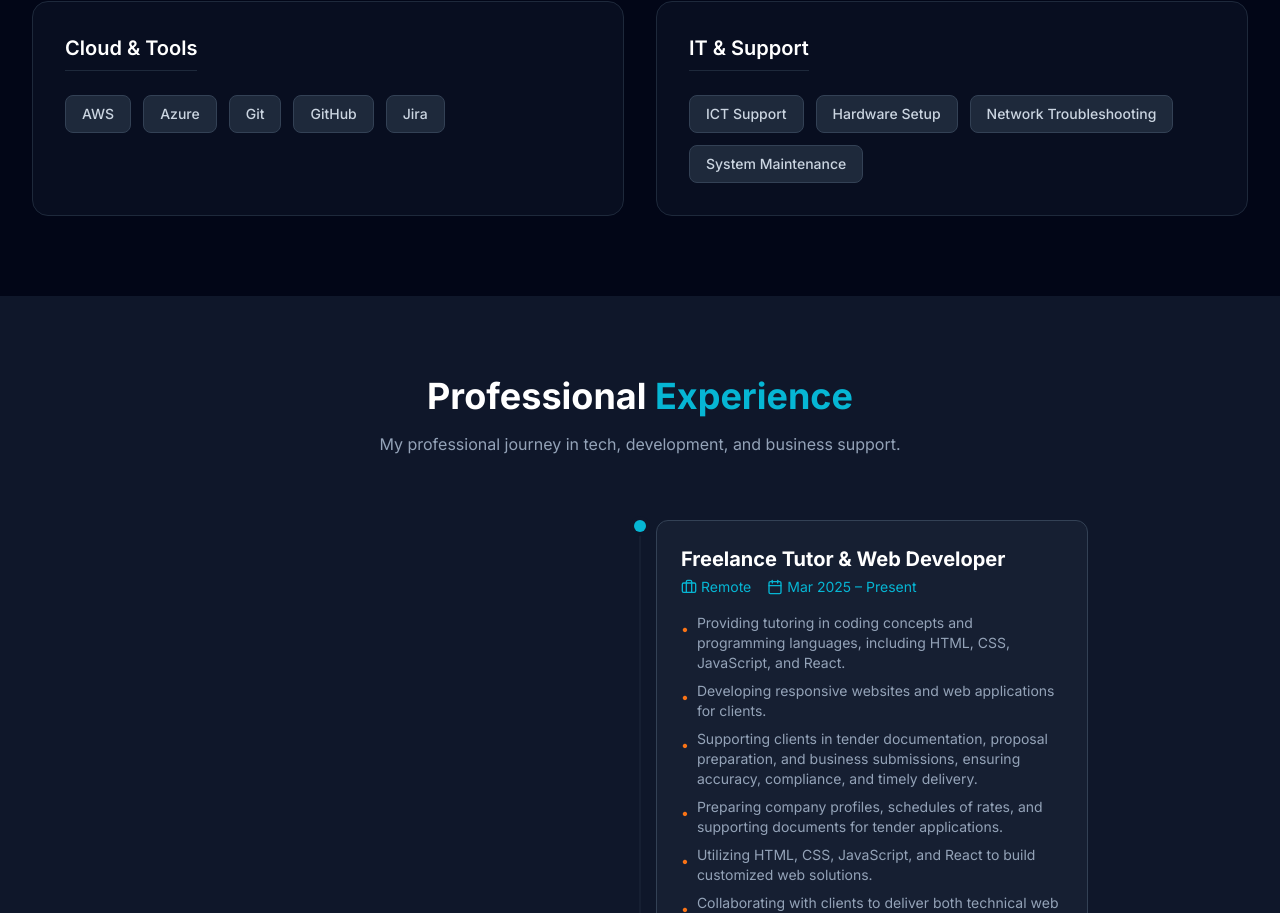
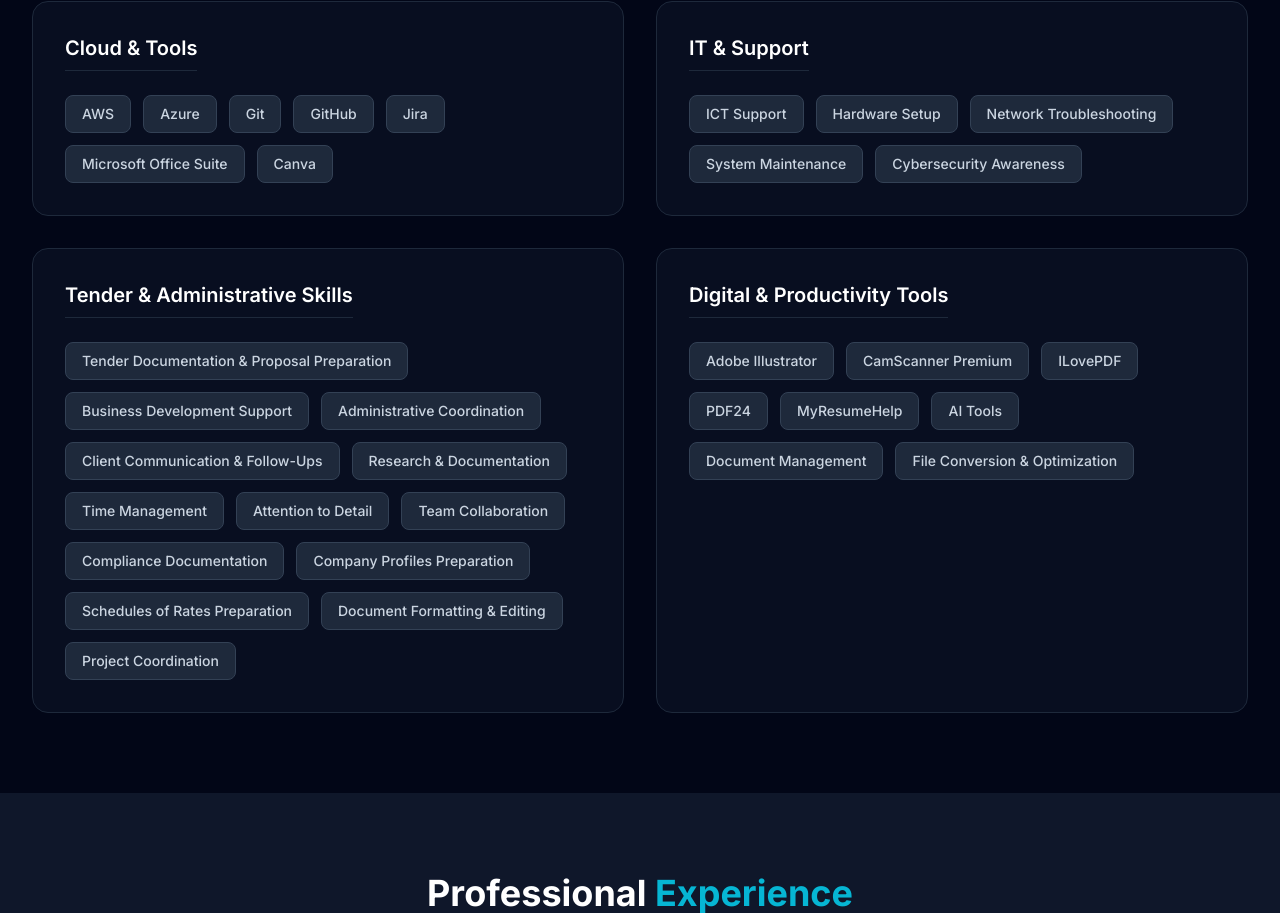
Before and after one commit to bethkimani/Beth-Kimani-portfolio-2026, a React (Vite) app: page / in a window 1280 px wide. Shown: the part 1872-2785 px from the top of the page. Built offline with nearby package versions, Linux system fonts and the light colour scheme.

Commit message:
Update Skills.tsx

```diff
--- a/src/components/Skills.tsx
+++ b/src/components/Skills.tsx
@@ -1,6 +1,7 @@
 import React from 'react';
 import { SectionWrapper } from './SectionWrapper';
 import { motion } from 'framer-motion';
+
 const skillCategories = [
   {
     title: 'Languages & Frameworks',
@@ -13,8 +14,9 @@
       'Express',
       'PHP',
       'Python',
-  'Java']
-
+      'Java',
+      'WordPress'
+    ]
   },
   {
     title: 'Databases',
@@ -22,7 +24,15 @@
   },
   {
     title: 'Cloud & Tools',
-  skills: ['AWS', 'Azure', 'Git', 'GitHub', 'Jira']
+    skills: [
+      'AWS',
+      'Azure',
+      'Git',
+      'GitHub',
+      'Jira',
+      'Microsoft Office Suite',
+      'Canva'
+    ]
   },
   {
     title: 'IT & Support',
@@ -30,9 +40,42 @@
       'ICT Support',
       'Hardware Setup',
       'Network Troubleshooting',
-  'System Maintenance']
-
-}];
+      'System Maintenance',
+      'Cybersecurity Awareness'
+    ]
+  },
+  {
+    title: 'Tender & Administrative Skills',
+    skills: [
+      'Tender Documentation & Proposal Preparation',
+      'Business Development Support',
+      'Administrative Coordination',
+      'Client Communication & Follow-Ups',
+      'Research & Documentation',
+      'Time Management',
+      'Attention to Detail',
+      'Team Collaboration',
+      'Compliance Documentation',
+      'Company Profiles Preparation',
+      'Schedules of Rates Preparation',
+      'Document Formatting & Editing',
+      'Project Coordination'
+    ]
+  },
+  {
+    title: 'Digital & Productivity Tools',
+    skills: [
+      'Adobe Illustrator',
+      'CamScanner Premium',
+      'ILovePDF',
+      'PDF24',
+      'MyResumeHelp',
+      'AI Tools',
+      'Document Management',
+      'File Conversion & Optimization'
+    ]
+  }
+];
 
 export function Skills() {
   return (
@@ -42,22 +85,23 @@
           Technical <span className="text-primary">Skills</span>
         </h2>
         <p className="text-slate-400 max-w-2xl mx-auto">
-          A comprehensive toolkit of technologies and methodologies I use to
-          build digital solutions.
+          A comprehensive toolkit combining software development, IT support, and
+          business documentation expertise.
         </p>
       </div>
 
       <div className="grid grid-cols-1 md:grid-cols-2 gap-8">
-        {skillCategories.map((category, idx) =>
+        {skillCategories.map((category, idx) => (
           <div
             key={idx}
-          className="bg-slate-900/50 p-8 rounded-2xl border border-slate-800 hover:border-slate-700 transition-colors">
-
+            className="bg-slate-900/50 p-8 rounded-2xl border border-slate-800 hover:border-slate-700 transition-colors"
+          >
             <h3 className="text-xl font-semibold text-white mb-6 border-b border-slate-800 pb-2 inline-block">
               {category.title}
             </h3>
+
             <div className="flex flex-wrap gap-3">
-              {category.skills.map((skill, sIdx) =>
+              {category.skills.map((skill, sIdx) => (
                 <motion.span
                   key={sIdx}
                   initial={{
@@ -69,21 +113,21 @@
                     scale: 1
                   }}
                   transition={{
-                delay: idx * 0.1 + sIdx * 0.05,
+                    delay: idx * 0.1 + sIdx * 0.03,
                     duration: 0.3
                   }}
                   viewport={{
                     once: true
                   }}
-              className="px-4 py-2 bg-slate-800 text-slate-300 rounded-lg text-sm font-medium border border-slate-700 hover:border-primary/50 hover:text-primary transition-colors cursor-default">
-
+                  className="px-4 py-2 bg-slate-800 text-slate-300 rounded-lg text-sm font-medium border border-slate-700 hover:border-primary/50 hover:text-primary transition-colors cursor-default"
+                >
                   {skill}
                 </motion.span>
-            )}
+              ))}
             </div>
           </div>
-        )}
+        ))}
       </div>
-    </SectionWrapper>);
-
+    </SectionWrapper>
+  );
 }
```
Lines whose indentation alone changed are shown as unchanged.
